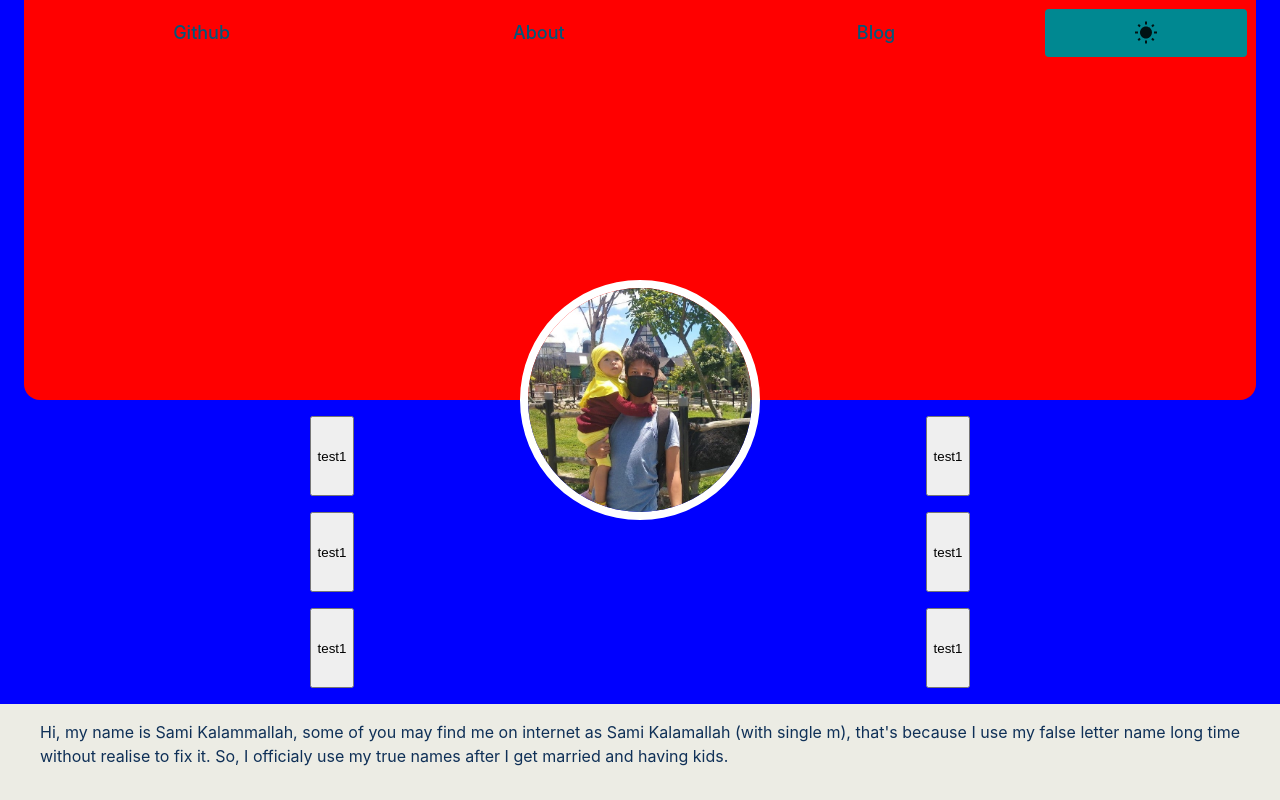
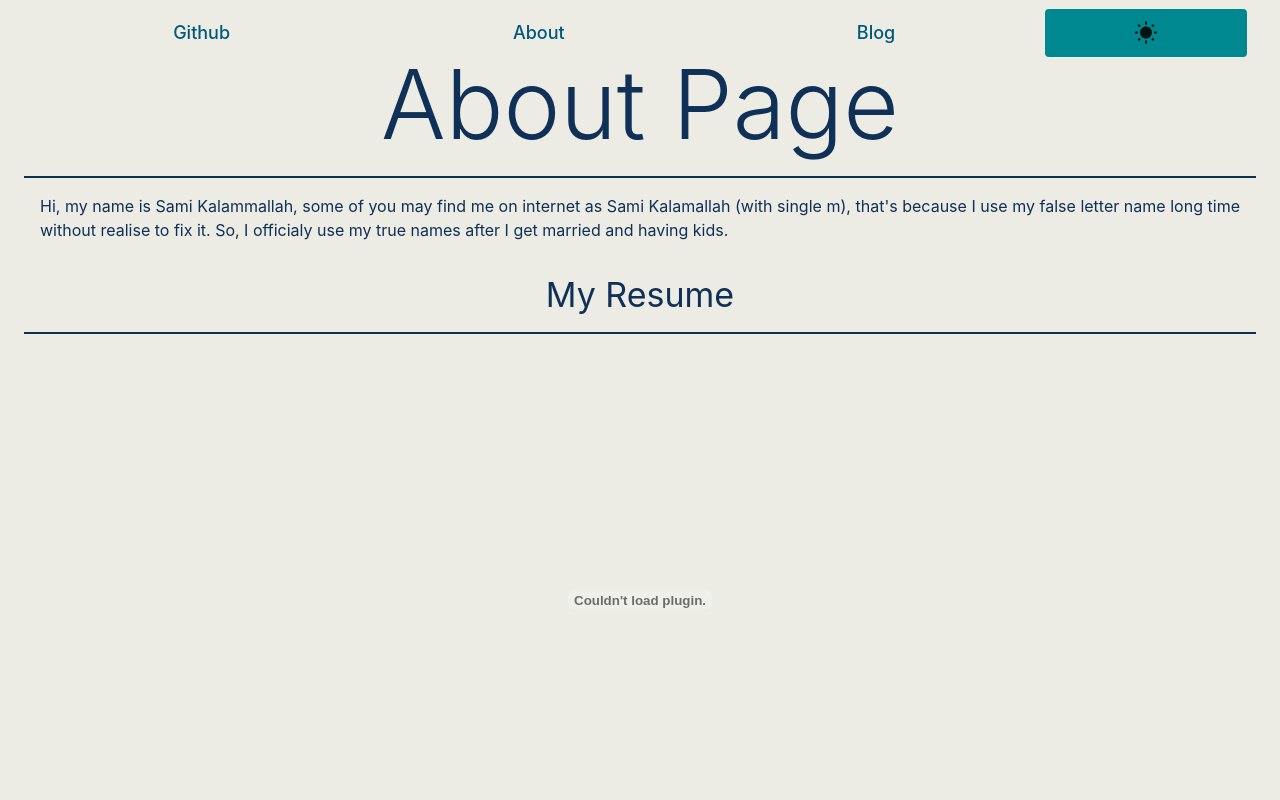
Before and after one commit to SamX23/my-blog, a Next.js app: page /about in a window 1280 px wide. Shown: the top 800 px of the page. Built offline with nearby package versions, Linux system fonts and the light colour scheme.

Commit message:
Update : revert changes

```diff
--- a/pages/about.tsx
+++ b/pages/about.tsx
@@ -1,49 +1,13 @@
 import { makeStyles } from "@material-ui/core/styles";
 import Grid from "@material-ui/core/Grid";
 import Box from "@material-ui/core/Box";
-import Container from "@material-ui/core/Container";
 import Typography from "@material-ui/core/Typography";
-import { Layout as Main, ProjectList } from "../src/components";
+import { Layout } from "../src/components";
 import EmbedPdf from "../src/components/pdfEmbed";
 
 const useStyles = makeStyles({
   container: {
     padding: "1.5rem 0",
-  },
-
-  baseCover: {
-    width: "100%",
-    minHeight: "40rem",
-    backgroundColor: "blue",
-    "& > div": {
-      minHeight: "inherit",
-    },
-  },
-
-  baseCoverImage: {
-    width: "100%",
-    height: "25rem",
-    position: "relative",
-    background: "red",
-    borderRadius: "0 0 1rem 1rem",
-    "& img": {
-      width: "15rem",
-      border: ".5rem solid white",
-      borderRadius: "50%",
-      objectFit: "cover",
-      position: "absolute",
-      left: "50%",
-      bottom: "-7.5rem",
-      transform: "translatex(-7.5rem)",
-    },
-  },
-
-  gridCover: {
-    display: "grid",
-    gridTemplateRows: "repeat(3, 5rem)",
-    gridGap: "1rem",
-    justifyItems: "center",
-    padding: "1rem 1rem",
   },
 });
 
@@ -52,36 +16,15 @@ const about = () => {
   const classes = useStyles();
 
   return (
-    <Main noContainer noHero siteTitle={aboutPage}>
-      <Grid container>
-        <Grid item xs={12}>
-          <Box className={classes.baseCover}>
-            <Container>
-              <Box className={classes.baseCoverImage}>
-                <img src="/images/profile.jpg" alt="profile" />
+    <Layout noHero siteTitle={aboutPage}>
+      <Box mt={3}>
+        <Grid container className={classes.container}>
+          <Grid item xs={12}>
+            <Typography variant="h1">
+              <Box textAlign="center" borderBottom={2} pb={2}>
+                About Page
               </Box>
-              <Grid
-                container
-                direction="row"
-                justify="center"
-                alignItems="center"
-              >
-                <Grid item xs={6} className={classes.gridCover}>
-                  <button type="submit">test1</button>
-                  <button type="submit">test1</button>
-                  <button type="submit">test1</button>
-                </Grid>
-                <Grid item xs={6} className={classes.gridCover}>
-                  <button type="submit">test1</button>
-                  <button type="submit">test1</button>
-                  <button type="submit">test1</button>
-                </Grid>
-              </Grid>
-            </Container>
-          </Box>
-        </Grid>
-        <Grid item xs={12}>
-          <Container>
+            </Typography>
             <Typography variant="body1">
               <Box p={2} textAlign="justify">
                 Hi, my name is Sami Kalammallah, some of you may find me on
@@ -91,13 +34,13 @@ const about = () => {
                 kids.
               </Box>
             </Typography>
-
-            <ProjectList />
+          </Grid>
+          <Grid item xs={12}>
             <EmbedPdf />
-          </Container>
+          </Grid>
         </Grid>
-      </Grid>
-    </Main>
+      </Box>
+    </Layout>
   );
 };
 
```
